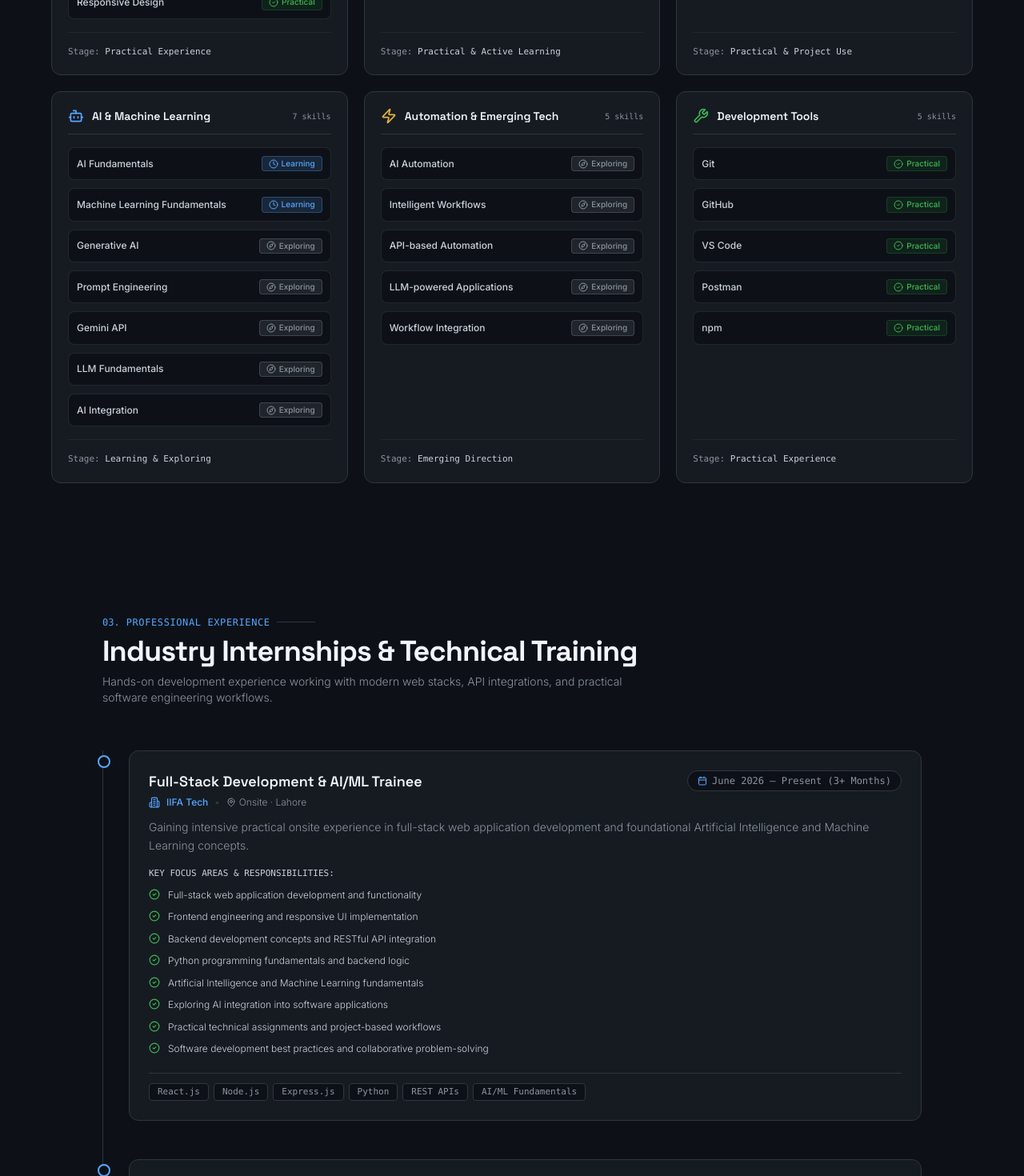
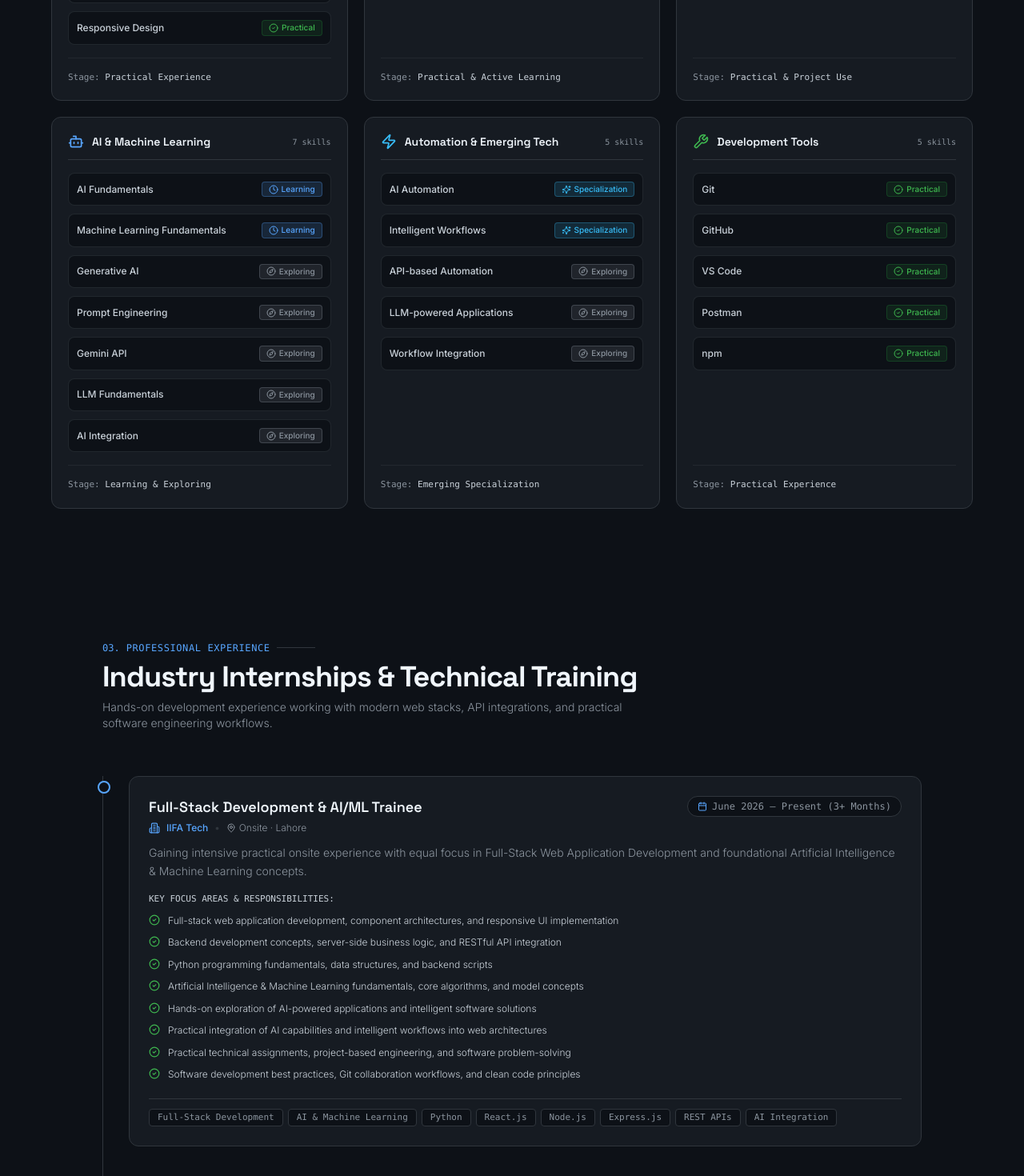
Before and after one commit to hamidnadeem043/hamidnadeem-portfolio, a React (Vite) app: page / in a window 1280 px wide. Shown: the part 2440-3910 px from the top of the page at 80% size. Built offline with nearby package versions, Linux system fonts and the light colour scheme.

Commit message:
Update browser title, meta description, IIFA Tech dual focus (Full-Stack & AI/ML), Django under current learning, and AI Automation as emerging specialization

```diff
--- a/index.html
+++ b/index.html
@@ -4,26 +4,26 @@
 <head>
   <meta charset="UTF-8">
   <meta name="viewport" content="width=device-width, initial-scale=1.0">
-  <title>Hamid Nadeem | Software Developer | Full-Stack, Python & AI</title>
+  <title>Hamid Nadeem | Software Developer</title>
   <meta name="description"
-    content="Explore Hamid Nadeem's portfolio showcasing full-stack development, React, Python, Django, AI/ML exploration, projects, and professional experience.">
+    content="Hamid Nadeem - Software Developer portfolio with hands-on experience in Full-Stack Development, Python, Django, AI/ML, and Automation.">
   <meta name="keywords"
-    content="Hamid Nadeem, Software Developer, Full-Stack Developer, Python, Django, Django REST Framework, React, Node.js, AI Automation, Machine Learning, Superior University, Lahore">
+    content="Hamid Nadeem, Software Developer, Full-Stack Development, Python, Django, AI/ML, Automation, React, Node.js, Superior University, Lahore">
   <meta name="author" content="Hamid Nadeem">
 
   <!-- Open Graph / Social Media -->
-  <meta property="og:title" content="Hamid Nadeem | Software Developer | Full-Stack, Python & AI">
+  <meta property="og:title" content="Hamid Nadeem | Software Developer">
   <meta property="og:description"
-    content="Explore Hamid Nadeem's portfolio showcasing full-stack development, React, Python, Django, AI/ML exploration, projects, and professional experience.">
+    content="Hamid Nadeem - Software Developer portfolio with hands-on experience in Full-Stack Development, Python, Django, AI/ML, and Automation.">
   <meta property="og:type" content="website">
   <meta property="og:url" content="https://hamidnadeem-portfolio.vercel.app">
   <meta property="og:image" content="https://hamidnadeem-portfolio.vercel.app/profile.png">
 
   <!-- Twitter Card -->
   <meta name="twitter:card" content="summary_large_image">
-  <meta name="twitter:title" content="Hamid Nadeem | Software Developer | Full-Stack, Python & AI">
+  <meta name="twitter:title" content="Hamid Nadeem | Software Developer">
   <meta name="twitter:description"
-    content="Explore Hamid Nadeem's portfolio showcasing full-stack development, React, Python, Django, AI/ML exploration, projects, and professional experience.">
+    content="Hamid Nadeem - Software Developer portfolio with hands-on experience in Full-Stack Development, Python, Django, AI/ML, and Automation.">
   <meta name="twitter:image" content="https://hamidnadeem-portfolio.vercel.app/profile.png">
 
   <link rel="icon" type="image/png" href="/profile.png">
--- a/src/components/Learning.jsx
+++ b/src/components/Learning.jsx
@@ -11,8 +11,10 @@ const pathIcons = {
 
 const badgeStyles = {
   'Current Core Focus': 'bg-[#58a6ff]/15 text-[#58a6ff] border-[#58a6ff]/30',
+  'Current Learning Focus': 'bg-[#58a6ff]/15 text-[#58a6ff] border-[#58a6ff]/30',
   'Learning & Exploration': 'bg-[#38bdf8]/15 text-[#38bdf8] border-[#38bdf8]/30',
-  'Emerging Direction': 'bg-[#e3b341]/15 text-[#e3b341] border-[#e3b341]/30',
+  'Emerging Specialization': 'bg-[#38bdf8]/15 text-[#38bdf8] border-[#38bdf8]/30 font-medium',
+  'Emerging Direction': 'bg-[#38bdf8]/15 text-[#38bdf8] border-[#38bdf8]/30',
 };
 
 export default function Learning() {
--- a/src/components/Skills.jsx
+++ b/src/components/Skills.jsx
@@ -1,6 +1,6 @@
 import React, { useState } from 'react';
 import { motion } from 'framer-motion';
-import { Code2, Server, Database, Bot, Zap, Wrench, CheckCircle2, Clock, Compass } from 'lucide-react';
+import { Code2, Server, Database, Bot, Zap, Wrench, CheckCircle2, Clock, Compass, Sparkles } from 'lucide-react';
 import { skillsCategories } from '../data/portfolioData';
 
 const categoryIcons = {
@@ -8,7 +8,7 @@ const categoryIcons = {
   'Backend Development': <Server className="w-5 h-5 text-[#38bdf8]" />,
   'Databases': <Database className="w-5 h-5 text-[#bc8cff]" />,
   'AI & Machine Learning': <Bot className="w-5 h-5 text-[#58a6ff]" />,
-  'Automation & Emerging Tech': <Zap className="w-5 h-5 text-[#e3b341]" />,
+  'Automation & Emerging Tech': <Zap className="w-5 h-5 text-[#38bdf8]" />,
   'Development Tools': <Wrench className="w-5 h-5 text-[#3fb950]" />,
 };
 
@@ -26,6 +26,14 @@ function LevelBadge({ level }) {
       <span className="inline-flex items-center gap-1 px-2 py-0.5 rounded text-[10px] font-medium bg-[#58a6ff]/15 text-[#58a6ff] border border-[#58a6ff]/30">
         <Clock className="w-3 h-3" />
         <span>Learning</span>
+      </span>
+    );
+  }
+  if (level === 'Emerging Specialization') {
+    return (
+      <span className="inline-flex items-center gap-1 px-2 py-0.5 rounded text-[10px] font-medium bg-[#38bdf8]/15 text-[#38bdf8] border border-[#38bdf8]/30">
+        <Sparkles className="w-3 h-3 text-[#38bdf8]" />
+        <span>Specialization</span>
       </span>
     );
   }
@@ -94,6 +102,10 @@ export default function Skills() {
             <span>Currently Learning (Active daily technical focus)</span>
           </div>
           <div className="flex items-center gap-1.5">
+            <span className="w-2 h-2 rounded-full bg-[#38bdf8]" />
+            <span>Emerging Specialization (Career focus)</span>
+          </div>
+          <div className="flex items-center gap-1.5">
             <span className="w-2 h-2 rounded-full bg-[#8b949e]" />
             <span>Exploring (Concepts & emerging experiments)</span>
           </div>
--- a/src/data/portfolioData.js
+++ b/src/data/portfolioData.js
@@ -66,24 +66,26 @@ export const experienceData = [
     period: "June 2026 – Present (3+ Months)",
     status: "Current Experience",
     summary:
-      "Gaining intensive practical onsite experience in full-stack web application development and foundational Artificial Intelligence and Machine Learning concepts.",
+      "Gaining intensive practical onsite experience with equal focus in Full-Stack Web Application Development and foundational Artificial Intelligence & Machine Learning concepts.",
     areas: [
-      "Full-stack web application development and functionality",
-      "Frontend engineering and responsive UI implementation",
-      "Backend development concepts and RESTful API integration",
-      "Python programming fundamentals and backend logic",
-      "Artificial Intelligence and Machine Learning fundamentals",
-      "Exploring AI integration into software applications",
-      "Practical technical assignments and project-based workflows",
-      "Software development best practices and collaborative problem-solving",
+      "Full-stack web application development, component architectures, and responsive UI implementation",
+      "Backend development concepts, server-side business logic, and RESTful API integration",
+      "Python programming fundamentals, data structures, and backend scripts",
+      "Artificial Intelligence & Machine Learning fundamentals, core algorithms, and model concepts",
+      "Hands-on exploration of AI-powered applications and intelligent software solutions",
+      "Practical integration of AI capabilities and intelligent workflows into web architectures",
+      "Practical technical assignments, project-based engineering, and software problem-solving",
+      "Software development best practices, Git collaboration workflows, and clean code principles",
     ],
     techStack: [
+      "Full-Stack Development",
+      "AI & Machine Learning",
+      "Python",
       "React.js",
       "Node.js",
       "Express.js",
-      "Python",
       "REST APIs",
-      "AI/ML Fundamentals",
+      "AI Integration",
     ],
   },
   {
@@ -167,10 +169,10 @@ export const skillsCategories = [
   },
   {
     category: "Automation & Emerging Tech",
-    levelNote: "Emerging Direction",
+    levelNote: "Emerging Specialization",
     items: [
-      { name: "AI Automation", level: "Exploring" },
-      { name: "Intelligent Workflows", level: "Exploring" },
+      { name: "AI Automation", level: "Emerging Specialization" },
+      { name: "Intelligent Workflows", level: "Emerging Specialization" },
       { name: "API-based Automation", level: "Exploring" },
       { name: "LLM-powered Applications", level: "Exploring" },
       { name: "Workflow Integration", level: "Exploring" },
@@ -194,10 +196,10 @@ export const learningPaths = [
     id: "python-backend",
     path: "Path A",
     title: "Python Backend Development",
-    focus: "Django & Django REST Framework",
-    statusBadge: "Current Core Focus",
+    focus: "Django & Django REST Framework (Current Learning)",
+    statusBadge: "Current Learning Focus",
     description:
-      "Deepening backend engineering expertise with Python, focusing on modular architecture, relational data management, and building production-ready RESTful APIs.",
+      "Deepening backend engineering expertise with Python, with Django and Django REST Framework as active current learning for modular backend architecture, ORM operations, and production-ready RESTful APIs.",
     topics: [
       "Python programming fundamentals, OOP & data structures",
       "Django MVT architecture, models, views, and templates",
@@ -227,11 +229,11 @@ export const learningPaths = [
   {
     id: "ai-automation",
     path: "Path C",
-    title: "AI Automation & Intelligent Workflows",
-    focus: "Emerging Technical Direction",
-    statusBadge: "Emerging Direction",
+    title: "AI Automation",
+    focus: "Emerging Specialization",
+    statusBadge: "Emerging Specialization",
     description:
-      "Exploring automation techniques that connect software systems, external APIs, and LLM reasoning to automate repetitive processes and create smart workflows.",
+      "My emerging specialization: exploring automation techniques and architectures that connect software systems, external APIs, and LLM reasoning to automate repetitive processes and create smart workflows.",
     topics: [
       "API-driven workflow automation and orchestration",
       "LLM-powered task pipelines and multi-step prompt chains",
```
